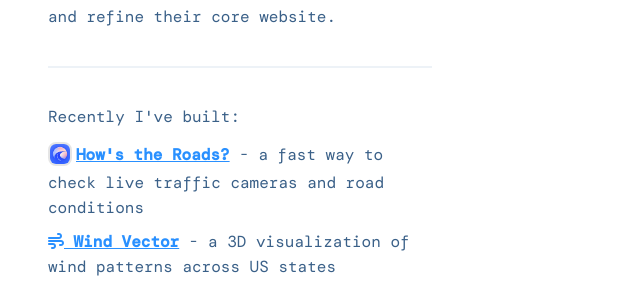
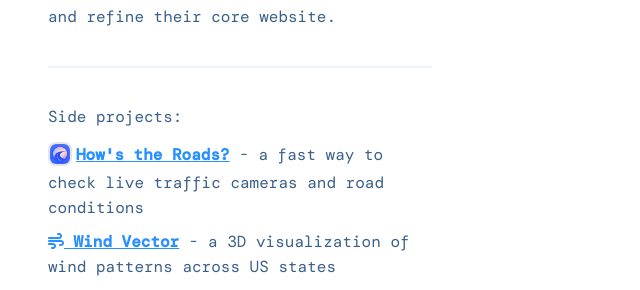
Before and after one commit to 0xblz/blaze-design, a Jekyll site: the page built from index.html, in a window 1280 px wide. Shown: the part 493-783 px from the top of the page, without its empty margins (0-640 px from the left). Built offline with Jekyll 4.4.1, drawn with Linux system fonts in a browser that asks for light colours; nearby versions of some CDN libraries; some web fonts are replaced.

Commit message:
updated copy

```diff
--- a/index.html
+++ b/index.html
@@ -28,7 +28,7 @@ js: index
     Before that, I worked as a freelance designer specializing in 3D projects, and at <a href="https://scribd.com" target="_blank"><img src="/assets/images/scribd.jpg" alt="Scribd">Scribd</a> - where I helped design and refine their core website.
 </p>
 <hr>
-<p>Recently I've built:</p>
+<p>Side projects:</p>
 <ul class="projects">
     <li><a href="https://apps.apple.com/us/app/hows-the-roads/id6742173400" target="_blank"><img src="/assets/images/roads.png" alt="How's the Roads?">How's the Roads?</a> - a fast way to check live traffic cameras and road conditions</li>
     <li><a href="https://codepen.io/0xblz/full/gbMvBae" target="_blank"><i class="fa-solid fa-wind"></i> Wind Vector</a> - a 3D visualization of wind patterns across US states</li>
```
